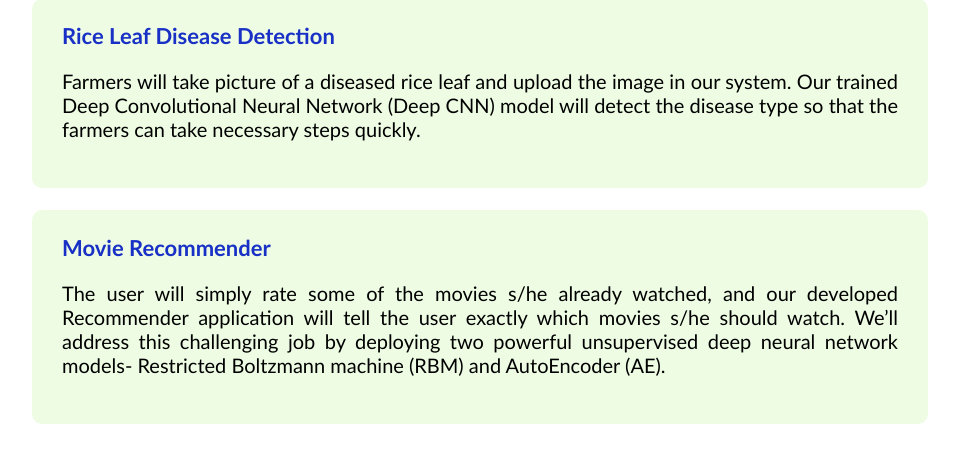
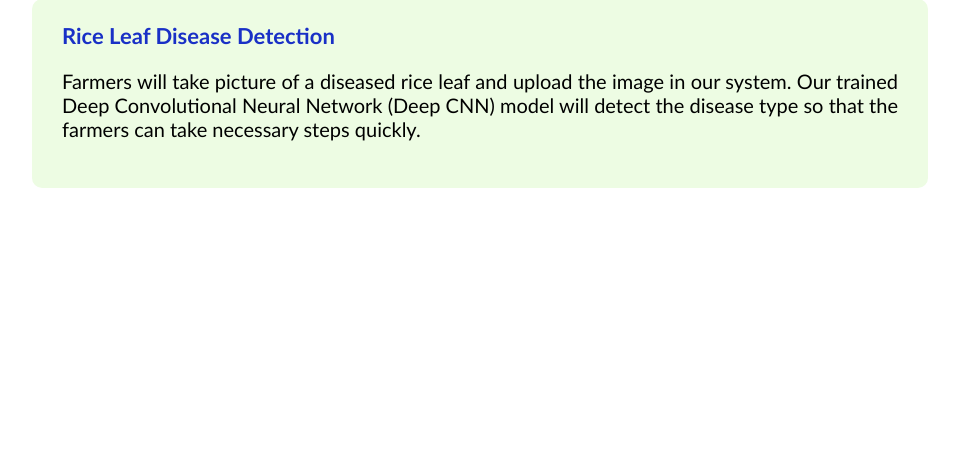
Before and after one commit to mamunur-ipe/ML-model-deployment, a Flask app: page /upcoming_projects in a window 1280 px wide. Shown: the part 135-598 px from the top of the page, without its empty margins (160-1119 px from the left). Run offline with Flask 2, Linux system fonts and the light colour scheme.

Commit message:
Update upcoming_projects.html

```diff
--- a/templates/upcoming_projects.html
+++ b/templates/upcoming_projects.html
@@ -20,21 +20,6 @@
 <br>
 </div>
 
-<br>
-
-
-<div id="box_left">
-   <h2> Movie Recommender </h2>
-
-        <p>The user will simply rate some of the movies s/he already watched, and our
-        developed Recommender application will tell the user exactly which movies s/he
-        should watch. We’ll address this challenging job by deploying two powerful
-        unsupervised deep neural network models- Restricted Boltzmann machine (RBM) and
-        AutoEncoder (AE).</p>
-
-<br>
-</div>
-
 
 </body>
 
```
